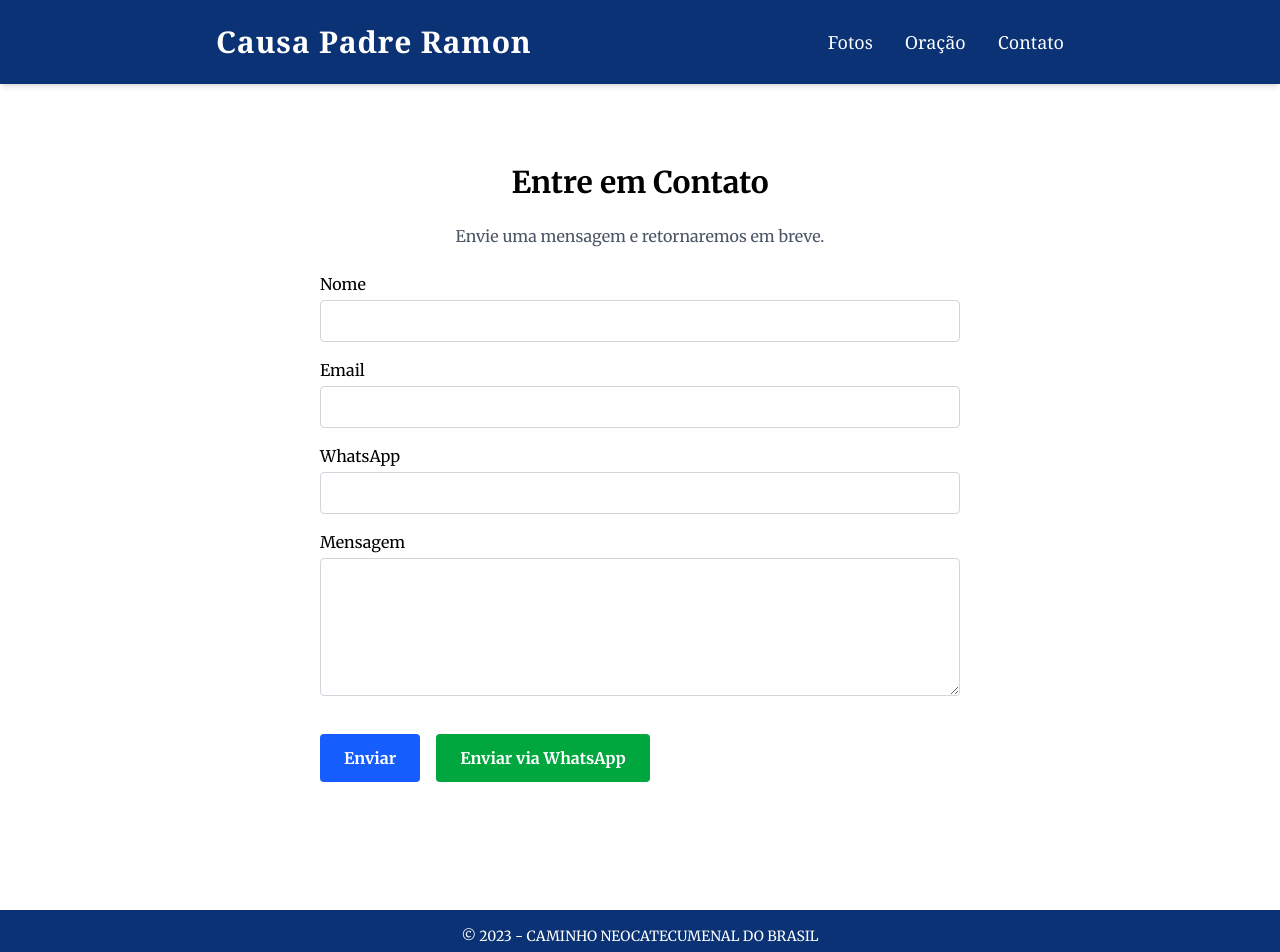
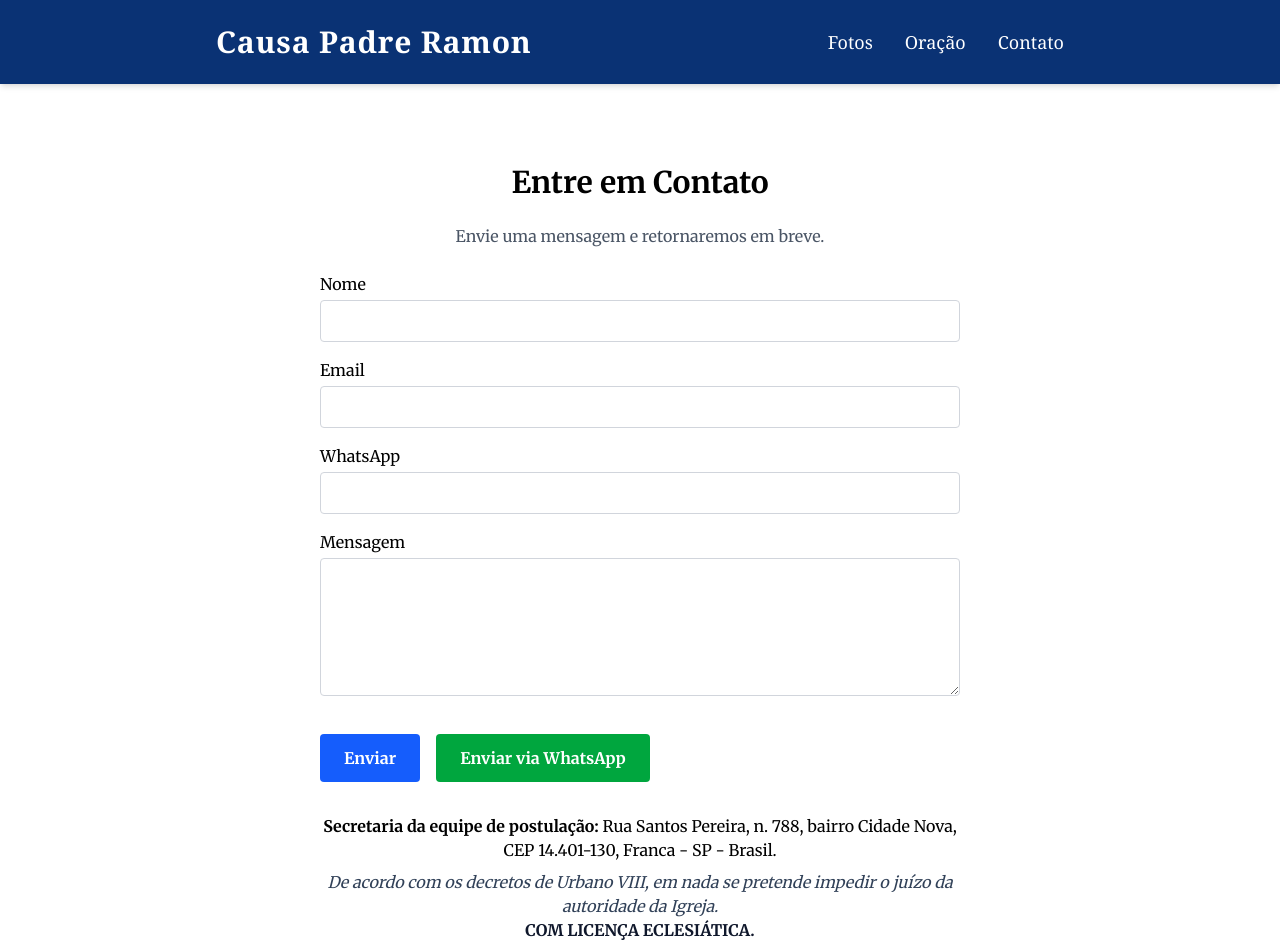
Before and after one commit to leonardocintra/padre-ramon, a Next.js app: page /contato in a window 1280 px wide. Shown: the top 952 px of the page. Built offline with nearby package versions, Linux system fonts and the light colour scheme.

Commit message:
:pencil: add informacao contato

```diff
--- a/src/app/contato/page.tsx
+++ b/src/app/contato/page.tsx
@@ -113,6 +113,19 @@ export default function Contato() {
           </a>
         </div>
       </form>
+
+      <div className="text-center mt-8">
+        <div>
+          <strong>Secretaria da equipe de postulação: </strong>
+          Rua Santos Pereira, n. 788, bairro Cidade Nova, CEP 14.401-130,
+          Franca - SP - Brasil.
+        </div>
+        <div className="mt-2 italic text-slate-700">
+          De acordo com os decretos de Urbano VIII, em nada se pretende impedir
+          o juízo da autoridade da Igreja.
+        </div>
+        <div className="text-slate-900 font-semibold">COM LICENÇA ECLESIÁTICA.</div>
+      </div>
     </div>
   );
 }
--- a/src/app/oracao/page.tsx
+++ b/src/app/oracao/page.tsx
@@ -3,7 +3,7 @@ import React from 'react';
 export default function OracaoPage() {
   return (
     <div className="min-h-screen flex flex-col items-center justify-center bg-gray-100">
-      <div className="container mx-auto px-4 py-8 max-w-md">
+      <div className="container mx-auto px-8 py-8 max-w-md">
         <h1 className="text-2xl font-semibold text-gray-800 mb-4 text-center">
           ORAÇÃO PARA DEVOÇÃO PRIVADA
         </h1>
@@ -31,7 +31,7 @@ export default function OracaoPage() {
           </p>
         </div>
         <div className="text-center">
-          <p className="text-gray-600 leading-relaxed mb-1">Pai Nosso, Ave Maria, Glória.</p>
+          <p className="leading-relaxed mb-1">rezar Pai Nosso, Ave Maria, Glória.</p>
         </div>
       </div>
     </div>
--- a/src/components/Footer.tsx
+++ b/src/components/Footer.tsx
@@ -1,6 +1,6 @@
 export default function Footer() {
   return (
-    <footer className="bg-[#0A3274] text-white text-center py-4 mt-12">
+    <footer className="bg-[#0A3274] text-white text-center py-4">
       <p className="text-sm">
         &copy; {new Date().getFullYear()} - CAMINHO NEOCATECUMENAL DO BRASIL
       </p>
```
Also changed, not shown: 1 other file (tests, documents, lock files or other folders).
